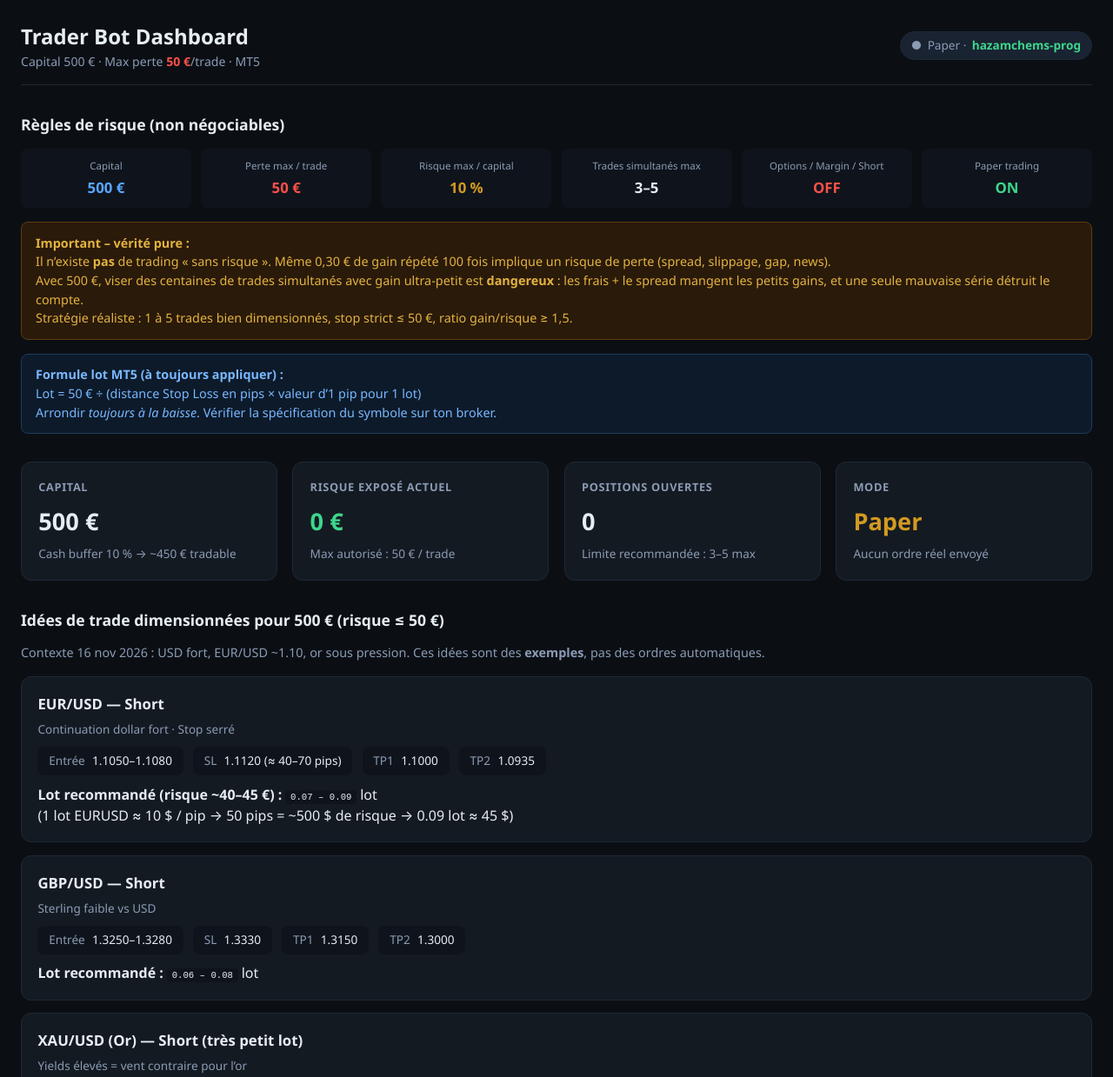
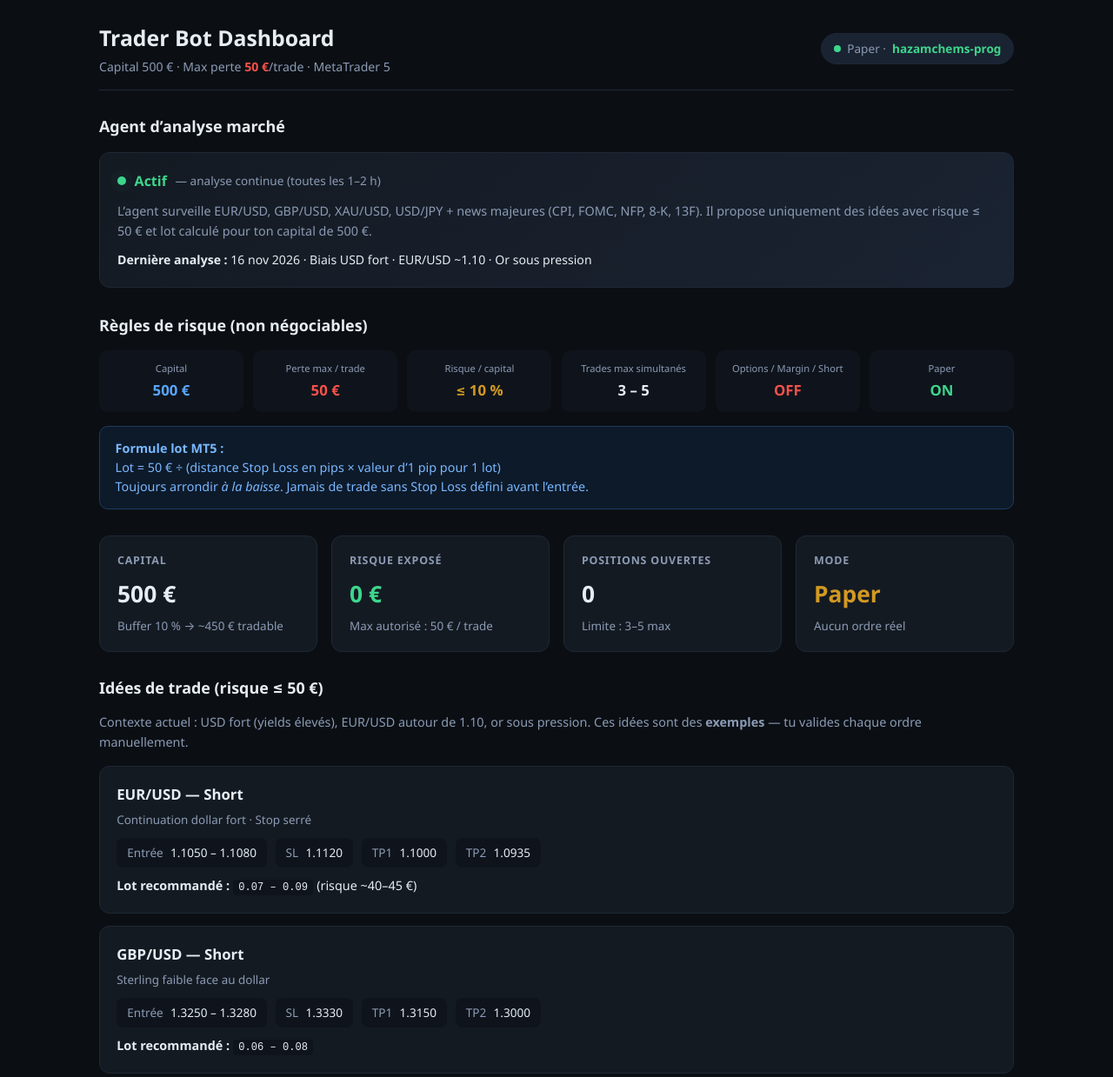
Before and after one commit to hazamchems-prog/trader-bot-dashboard, a plain HTML site: page dashboard/index.html in a window 1280 px wide. Shown: the top 1239 px of the page at 87% size. Drawn offline with Linux system fonts and the light colour scheme.

Commit message:
Dashboard plus lisible + section Agent analyse continue intégrée

```diff
--- a/dashboard/index.html
+++ b/dashboard/index.html
@@ -3,7 +3,7 @@
 <head>
   <meta charset="UTF-8" />
   <meta name="viewport" content="width=device-width, initial-scale=1" />
-  <title>Trader Bot Dashboard — 500€ | Max 50€/trade | MT5</title>
+  <title>Trader Bot Dashboard — 500€ | Max 50€/trade</title>
   <style>
     :root {
       --bg: #0b0f14;
@@ -22,9 +22,11 @@
       font-family: 'Segoe UI', system-ui, -apple-system, sans-serif;
       background: var(--bg);
       color: var(--text);
-      line-height: 1.5;
+      line-height: 1.55;
       min-height: 100vh;
       padding: 1.5rem;
+      max-width: 1100px;
+      margin: 0 auto;
     }
     header {
       display: flex;
@@ -32,71 +34,75 @@
       justify-content: space-between;
       align-items: center;
       gap: 1rem;
-      margin-bottom: 2rem;
+      margin-bottom: 1.75rem;
       padding-bottom: 1rem;
       border-bottom: 1px solid var(--border);
     }
-    h1 { font-size: 1.5rem; font-weight: 700; }
+    h1 { font-size: 1.55rem; font-weight: 700; }
     .badge {
       display: inline-flex;
       align-items: center;
-      gap: 0.4rem;
+      gap: 0.45rem;
       background: #1a2332;
       border: 1px solid var(--border);
-      padding: 0.35rem 0.75rem;
+      padding: 0.4rem 0.85rem;
       border-radius: 999px;
       font-size: 0.85rem;
       color: var(--muted);
     }
+    .badge .dot { width: 8px; height: 8px; border-radius: 50%; background: var(--green); }
     .badge strong { color: var(--green); }
     .grid {
       display: grid;
-      grid-template-columns: repeat(auto-fit, minmax(240px, 1fr));
-      gap: 1.1rem;
-      margin-bottom: 2rem;
+      grid-template-columns: repeat(auto-fit, minmax(200px, 1fr));
+      gap: 1rem;
+      margin-bottom: 1.75rem;
     }
     .card {
       background: var(--card);
       border: 1px solid var(--border);
       border-radius: 12px;
-      padding: 1.2rem;
+      padding: 1.15rem 1.25rem;
     }
     .card h2 {
-      font-size: 0.8rem;
+      font-size: 0.78rem;
       text-transform: uppercase;
-      letter-spacing: 0.05em;
+      letter-spacing: 0.06em;
       color: var(--muted);
-      margin-bottom: 0.6rem;
+      margin-bottom: 0.55rem;
     }
-    .big { font-size: 1.7rem; font-weight: 700; }
+    .big { font-size: 1.65rem; font-weight: 700; }
     .green { color: var(--green); }
     .red { color: var(--red); }
     .amber { color: var(--amber); }
     .blue { color: var(--blue); }
+    .section { margin-bottom: 1.85rem; }
+    .section > h2 {
+      font-size: 1.12rem;
+      margin-bottom: 0.9rem;
+      display: flex;
+      align-items: center;
+      gap: 0.5rem;
+    }
     .rules {
       display: grid;
-      grid-template-columns: repeat(auto-fit, minmax(130px, 1fr));
+      grid-template-columns: repeat(auto-fit, minmax(120px, 1fr));
       gap: 0.7rem;
     }
     .rule {
       background: #0f141c;
-      border-radius: 8px;
-      padding: 0.7rem;
+      border-radius: 10px;
+      padding: 0.75rem 0.5rem;
       text-align: center;
     }
-    .rule .label { font-size: 0.72rem; color: var(--muted); }
-    .rule .value { font-size: 1.05rem; font-weight: 600; margin-top: 0.2rem; }
-    .section { margin-bottom: 2rem; }
-    .section h2 {
-      font-size: 1.1rem;
-      margin-bottom: 0.9rem;
-    }
+    .rule .label { font-size: 0.7rem; color: var(--muted); }
+    .rule .value { font-size: 1.05rem; font-weight: 600; margin-top: 0.25rem; }
     .warning {
       background: #2a1a0a;
       border: 1px solid #5c3d12;
       color: #e3b341;
-      padding: 0.8rem 1rem;
-      border-radius: 8px;
+      padding: 0.85rem 1.1rem;
+      border-radius: 10px;
       font-size: 0.9rem;
       margin: 1rem 0;
     }
@@ -104,8 +110,8 @@
       background: #0d1a2a;
       border: 1px solid #1e3a5f;
       color: #79b8ff;
-      padding: 0.8rem 1rem;
-      border-radius: 8px;
+      padding: 0.85rem 1.1rem;
+      border-radius: 10px;
       font-size: 0.9rem;
       margin: 1rem 0;
     }
@@ -113,27 +119,48 @@
       background: var(--card);
       border: 1px solid var(--border);
       border-radius: 12px;
-      padding: 1.15rem;
-      margin-bottom: 0.9rem;
+      padding: 1.2rem;
+      margin-bottom: 0.85rem;
     }
-    .trade-idea h3 { margin-bottom: 0.4rem; font-size: 1.05rem; }
-    .meta { color: var(--muted); font-size: 0.85rem; margin-bottom: 0.6rem; }
+    .trade-idea h3 { font-size: 1.05rem; margin-bottom: 0.35rem; }
+    .meta { color: var(--muted); font-size: 0.84rem; margin-bottom: 0.65rem; }
     .levels {
       display: flex;
       flex-wrap: wrap;
-      gap: 0.7rem;
-      margin: 0.6rem 0;
+      gap: 0.6rem;
+      margin: 0.65rem 0;
     }
     .level {
       background: #0f141c;
-      padding: 0.4rem 0.8rem;
+      padding: 0.4rem 0.75rem;
       border-radius: 8px;
       font-size: 0.85rem;
     }
     .level span { color: var(--muted); margin-right: 0.3rem; }
-    table { width: 100%; border-collapse: collapse; font-size: 0.88rem; }
-    th, td { text-align: left; padding: 0.5rem 0.35rem; border-bottom: 1px solid var(--border); }
-    th { color: var(--muted); font-weight: 500; }
+    .agent-box {
+      background: linear-gradient(135deg, #141a22 0%, #1a2332 100%);
+      border: 1px solid var(--border);
+      border-radius: 12px;
+      padding: 1.25rem;
+    }
+    .agent-status {
+      display: flex;
+      align-items: center;
+      gap: 0.6rem;
+      margin-bottom: 0.75rem;
+    }
+    .pulse {
+      width: 10px; height: 10px;
+      border-radius: 50%;
+      background: var(--green);
+      box-shadow: 0 0 0 0 rgba(61, 214, 140, 0.5);
+      animation: pulse 2s infinite;
+    }
+    @keyframes pulse {
+      0% { box-shadow: 0 0 0 0 rgba(61, 214, 140, 0.5); }
+      70% { box-shadow: 0 0 0 8px rgba(61, 214, 140, 0); }
+      100% { box-shadow: 0 0 0 0 rgba(61, 214, 140, 0); }
+    }
     footer {
       margin-top: 2.5rem;
       padding-top: 1rem;
@@ -144,24 +171,50 @@
     }
     code {
       background: #0f141c;
-      padding: 0.12rem 0.35rem;
+      padding: 0.12rem 0.4rem;
       border-radius: 4px;
-      font-size: 0.82em;
+      font-size: 0.84em;
     }
-    a { color: var(--blue); }
+    a { color: var(--blue); text-decoration: none; }
+    a:hover { text-decoration: underline; }
+    ul { padding-left: 1.2rem; }
+    li { margin-bottom: 0.4rem; color: var(--muted); font-size: 0.9rem; }
   </style>
 </head>
 <body>
   <header>
     <div>
       <h1>Trader Bot Dashboard</h1>
-      <p style="color:var(--muted);font-size:0.88rem;">Capital 500 € · Max perte <strong style="color:var(--red)">50 €</strong>/trade · MT5</p>
+      <p style="color:var(--muted);font-size:0.88rem;margin-top:0.2rem;">
+        Capital 500 € · Max perte <strong style="color:var(--red)">50 €</strong>/trade · MetaTrader 5
+      </p>
     </div>
     <div class="badge">
-      <span>●</span> Paper · <strong>hazamchems-prog</strong>
+      <span class="dot"></span>
+      Paper · <strong>hazamchems-prog</strong>
     </div>
   </header>
 
+  <!-- AGENT STATUS -->
+  <div class="section">
+    <h2>Agent d’analyse marché</h2>
+    <div class="agent-box">
+      <div class="agent-status">
+        <div class="pulse"></div>
+        <strong style="color:var(--green)">Actif</strong>
+        <span style="color:var(--muted);font-size:0.85rem;">— analyse continue (toutes les 1–2 h)</span>
+      </div>
+      <p style="color:var(--muted);font-size:0.9rem;margin-bottom:0.7rem;">
+        L’agent surveille EUR/USD, GBP/USD, XAU/USD, USD/JPY + news majeures (CPI, FOMC, NFP, 8-K, 13F).
+        Il propose uniquement des idées avec risque ≤ 50 € et lot calculé pour ton capital de 500 €.
+      </p>
+      <p style="font-size:0.88rem;">
+        <strong>Dernière analyse :</strong> 16 nov 2026 · Biais USD fort · EUR/USD ~1.10 · Or sous pression
+      </p>
+    </div>
+  </div>
+
+  <!-- RULES -->
   <div class="section">
     <h2>Règles de risque (non négociables)</h2>
     <div class="rules">
@@ -174,149 +227,122 @@
         <div class="value red">50 €</div>
       </div>
       <div class="rule">
-        <div class="label">Risque max / capital</div>
-        <div class="value amber">10 %</div>
+        <div class="label">Risque / capital</div>
+        <div class="value amber">≤ 10 %</div>
       </div>
       <div class="rule">
-        <div class="label">Trades simultanés max</div>
-        <div class="value">3–5</div>
+        <div class="label">Trades max simultanés</div>
+        <div class="value">3 – 5</div>
       </div>
       <div class="rule">
         <div class="label">Options / Margin / Short</div>
         <div class="value red">OFF</div>
       </div>
       <div class="rule">
-        <div class="label">Paper trading</div>
+        <div class="label">Paper</div>
         <div class="value green">ON</div>
       </div>
     </div>
 
-    <div class="warning">
-      <strong>Important – vérité pure :</strong><br>
-      Il n’existe <strong>pas</strong> de trading « sans risque ». Même 0,30 € de gain répété 100 fois implique un risque de perte (spread, slippage, gap, news).<br>
-      Avec 500 €, viser des centaines de trades simultanés avec gain ultra-petit est <strong>dangereux</strong> : les frais + le spread mangent les petits gains, et une seule mauvaise série détruit le compte.<br>
-      Stratégie réaliste : 1 à 5 trades bien dimensionnés, stop strict ≤ 50 €, ratio gain/risque ≥ 1,5.
-    </div>
-
     <div class="info">
-      <strong>Formule lot MT5 (à toujours appliquer) :</strong><br>
+      <strong>Formule lot MT5 :</strong><br>
       Lot = 50 € ÷ (distance Stop Loss en pips × valeur d’1 pip pour 1 lot)<br>
-      Arrondir <em>toujours à la baisse</em>. Vérifier la spécification du symbole sur ton broker.
+      Toujours arrondir <em>à la baisse</em>. Jamais de trade sans Stop Loss défini avant l’entrée.
     </div>
   </div>
 
+  <!-- STATUS CARDS -->
   <div class="grid">
     <div class="card">
       <h2>Capital</h2>
       <div class="big">500 €</div>
-      <p style="color:var(--muted);margin-top:0.4rem;font-size:0.85rem;">Cash buffer 10 % → ~450 € tradable</p>
+      <p style="color:var(--muted);font-size:0.84rem;margin-top:0.35rem;">Buffer 10 % → ~450 € tradable</p>
     </div>
     <div class="card">
-      <h2>Risque exposé actuel</h2>
+      <h2>Risque exposé</h2>
       <div class="big green">0 €</div>
-      <p style="color:var(--muted);margin-top:0.4rem;font-size:0.85rem;">Max autorisé : 50 € / trade</p>
+      <p style="color:var(--muted);font-size:0.84rem;margin-top:0.35rem;">Max autorisé : 50 € / trade</p>
     </div>
     <div class="card">
       <h2>Positions ouvertes</h2>
       <div class="big">0</div>
-      <p style="color:var(--muted);margin-top:0.4rem;font-size:0.85rem;">Limite recommandée : 3–5 max</p>
+      <p style="color:var(--muted);font-size:0.84rem;margin-top:0.35rem;">Limite : 3–5 max</p>
     </div>
     <div class="card">
       <h2>Mode</h2>
       <div class="big amber">Paper</div>
-      <p style="color:var(--muted);margin-top:0.4rem;font-size:0.85rem;">Aucun ordre réel envoyé</p>
+      <p style="color:var(--muted);font-size:0.84rem;margin-top:0.35rem;">Aucun ordre réel</p>
     </div>
   </div>
 
+  <!-- TRADE IDEAS -->
   <div class="section">
-    <h2>Idées de trade dimensionnées pour 500 € (risque ≤ 50 €)</h2>
-    <p style="color:var(--muted);margin-bottom:1rem;font-size:0.9rem;">
-      Contexte 16 nov 2026 : USD fort, EUR/USD ~1.10, or sous pression. Ces idées sont des <strong>exemples</strong>, pas des ordres automatiques.
+    <h2>Idées de trade (risque ≤ 50 €)</h2>
+    <p style="color:var(--muted);font-size:0.9rem;margin-bottom:1rem;">
+      Contexte actuel : USD fort (yields élevés), EUR/USD autour de 1.10, or sous pression. Ces idées sont des <strong>exemples</strong> — tu valides chaque ordre manuellement.
     </p>
 
     <div class="trade-idea">
       <h3>EUR/USD — Short</h3>
       <div class="meta">Continuation dollar fort · Stop serré</div>
       <div class="levels">
-        <div class="level"><span>Entrée</span> 1.1050–1.1080</div>
-        <div class="level"><span>SL</span> 1.1120 (≈ 40–70 pips)</div>
+        <div class="level"><span>Entrée</span> 1.1050 – 1.1080</div>
+        <div class="level"><span>SL</span> 1.1120</div>
         <div class="level"><span>TP1</span> 1.1000</div>
         <div class="level"><span>TP2</span> 1.0935</div>
       </div>
-      <p><strong>Lot recommandé (risque ~40–45 €) :</strong> <code>0.07 – 0.09</code> lot<br>
-      (1 lot EURUSD ≈ 10 $ / pip → 50 pips = ~500 $ de risque → 0.09 lot ≈ 45 $)</p>
+      <p style="font-size:0.9rem;"><strong>Lot recommandé :</strong> <code>0.07 – 0.09</code> (risque ~40–45 €)</p>
     </div>
 
     <div class="trade-idea">
       <h3>GBP/USD — Short</h3>
-      <div class="meta">Sterling faible vs USD</div>
+      <div class="meta">Sterling faible face au dollar</div>
       <div class="levels">
-        <div class="level"><span>Entrée</span> 1.3250–1.3280</div>
+        <div class="level"><span>Entrée</span> 1.3250 – 1.3280</div>
         <div class="level"><span>SL</span> 1.3330</div>
         <div class="level"><span>TP1</span> 1.3150</div>
         <div class="level"><span>TP2</span> 1.3000</div>
       </div>
-      <p><strong>Lot recommandé :</strong> <code>0.06 – 0.08</code> lot</p>
+      <p style="font-size:0.9rem;"><strong>Lot recommandé :</strong> <code>0.06 – 0.08</code></p>
     </div>
 
     <div class="trade-idea">
-      <h3>XAU/USD (Or) — Short (très petit lot)</h3>
-      <div class="meta">Yields élevés = vent contraire pour l’or</div>
+      <h3>XAU/USD (Or) — Short</h3>
+      <div class="meta">Yields élevés = vent contraire · lot très petit</div>
       <div class="levels">
-        <div class="level"><span>Entrée</span> rebond 3900–3920</div>
-        <div class="level"><span>SL</span> 3960–3980</div>
+        <div class="level"><span>Entrée</span> rebond 3900 – 3920</div>
+        <div class="level"><span>SL</span> 3960 – 3980</div>
         <div class="level"><span>TP1</span> 3850</div>
       </div>
-      <p><strong>Lot max :</strong> <code>0.01</code> (souvent déjà ~40–50 $ de risque selon le broker). Ne jamais monter plus.</p>
+      <p style="font-size:0.9rem;"><strong>Lot max :</strong> <code>0.01</code> (souvent déjà ~40–50 $ de risque selon le broker)</p>
     </div>
   </div>
 
+  <!-- REALITY CHECK -->
   <div class="section">
-    <h2>Pourquoi « 100 trades × 0,30 € » ne marche pas avec 500 €</h2>
-    <div class="card">
-      <ul style="padding-left:1.2rem;color:var(--muted);font-size:0.9rem;">
-        <li style="margin-bottom:0.45rem;">Le spread + commission mangent déjà 0,10–0,40 € sur beaucoup de paires en micro-lot.</li>
-        <li style="margin-bottom:0.45rem;">100 trades simultanés = exposition énorme → une seule news (NFP, FOMC, géopolitique) peut faire sauter plusieurs stops en même temps.</li>
-        <li style="margin-bottom:0.45rem;">Avec 500 €, 50 € de risque = 10 % du compte. Faire ça 5–10 fois de suite sans être gagnant détruit le capital.</li>
-        <li style="margin-bottom:0.45rem;">Les robots qui promettent « sans risque / gains sûrs » sont presque toujours des arnaques ou des systèmes qui finissent en drawdown sévère.</li>
-      </ul>
-      <p style="margin-top:0.8rem;"><strong>Ce que le bot peut faire de réaliste :</strong></p>
-      <ul style="padding-left:1.2rem;color:var(--muted);font-size:0.9rem;">
-        <li>Analyser le marché (13F, news, earnings, Congrès…)</li>
-        <li>Proposer 1 à 5 idées par jour avec lot calculé pour ≤ 50 € de risque</li>
-        <li>Te forcer à valider chaque ordre (jamais d’exécution auto)</li>
-        <li>Logger tout dans ce dashboard</li>
-      </ul>
+    <h2>Rappel important</h2>
+    <div class="warning">
+      Il n’existe <strong>pas</strong> de trading sans risque. Les petits gains répétés (0,30 € × 100) sont mangés par les spreads et exposent à des pertes importantes en cas de news ou de slippage.<br><br>
+      Avec 500 €, la stratégie saine reste : <strong>1 à 5 trades bien dimensionnés</strong>, stop strict ≤ 50 €, ratio gain/risque ≥ 1,5.
     </div>
   </div>
 
+  <!-- ACCESS -->
   <div class="section">
     <h2>Accès permanent</h2>
     <div class="card">
-      <p style="margin-bottom:0.6rem;">Ce dashboard est publié sur GitHub :</p>
+      <p style="margin-bottom:0.5rem;">Dashboard sur GitHub :</p>
       <p><a href="https://github.com/hazamchems-prog/trader-bot-dashboard" target="_blank">https://github.com/hazamchems-prog/trader-bot-dashboard</a></p>
-      <p style="margin-top:0.7rem;color:var(--muted);font-size:0.88rem;">
-        Tu peux l’ouvrir depuis n’importe où, le cloner, ou l’héberger plus tard sur GitHub Pages pour un lien direct.
+      <p style="color:var(--muted);font-size:0.88rem;margin-top:0.6rem;">
+        Ouvre <code>dashboard/index.html</code> dans ton navigateur ou clone le repo.
       </p>
-    </div>
-  </div>
-
-  <div class="section">
-    <h2>Prochaines actions</h2>
-    <div class="card">
-      <ol style="padding-left:1.2rem;color:var(--muted);font-size:0.9rem;">
-        <li style="margin-bottom:0.4rem;">Ouvre le repo GitHub et vérifie le fichier <code>dashboard/index.html</code></li>
-        <li style="margin-bottom:0.4rem;">Dis-moi quelle paire tu veux trader en premier → je te donne le lot exact + niveaux</li>
-        <li style="margin-bottom:0.4rem;">Je peux créer une automatisation (agent) qui t’envoie chaque matin une analyse marché + 2–3 idées dimensionnées</li>
-        <li>On reste en paper jusqu’à ce que tu sois 100 % à l’aise</li>
-      </ol>
     </div>
   </div>
 
   <footer>
     Ce dashboard et les idées ne constituent pas un conseil financier.<br>
-    Tu es seul responsable de tes décisions. Perte maximale autorisée par design : 50 € par trade.<br>
-    Capital de référence : 500 € · Mode paper · 16 novembre 2026
+    Tu es seul responsable de tes décisions. Perte maximale autorisée : 50 € par trade.<br>
+    Capital : 500 € · Mode paper · Agent actif · 16 novembre 2026
   </footer>
 </body>
 </html>
```
